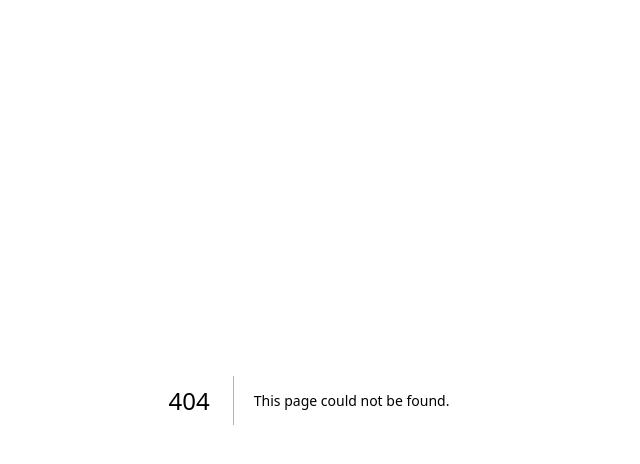
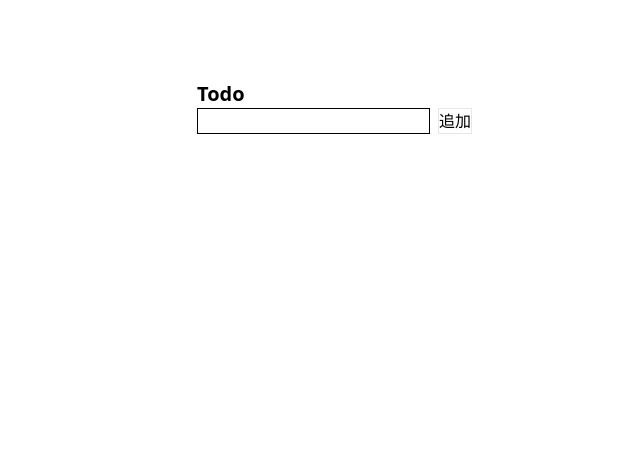
Before and after one commit to fast-mimicry/study-typescript, a Next.js app: page /todo in a window 1280 px wide. Before the commit this address had no page. Shown: the top 464 px of the page, without its empty margins (331-971 px from the left). Built offline with nearby package versions, Linux system fonts and the light colour scheme.

Commit message:
✨ todoページを追加

```diff
--- /dev/null
+++ b/src/pages/todo.tsx
@@ -0,0 +1,89 @@
+import { NextPage } from "next";
+import { useState } from "react";
+
+//studyts26
+
+type Todo = {
+    id: number;
+    label: string;
+    isDone: boolean;
+};
+const TODO: Todo[] = [
+    {id: Math.random(), label: "TODO1", isDone: false},
+    {id: Math.random(), label: "TODO2", isDone: true},
+    {id: Math.random(), label: "TODO3", isDone: false},
+    {id: Math.random(), label: "TODO4", isDone: false},
+];
+
+
+const Todo: NextPage = () => {
+    const [text, setText] = useState("");
+    const [todos, setTodos] = useState([]);
+
+    //error: パラメーター 'e' の型は暗黙的に 'any' になります。
+    //・引数eを定義する必要がある -> toggleのトリが(onchange)をコードジャンプして定義する
+    //
+    const toggle = e => {
+        setTodos(prevTodos => {
+            return prevTodos.map(todo => {
+
+                console.log({todo: todo, log: e.target.value});
+
+                if(todo.id === Number(e.target.value)){
+                    return { ...todo, isDone: !todo.isDone };
+                }
+                return todo;
+            })
+        })
+    };
+
+    const handleChangeText = e => {
+        setText(e.target.value);
+    };
+
+    const handleAdd = () => {
+
+        setTodos(prevTodos => {
+            return [
+                ...prevTodos,
+                {
+                    id: Math.random,
+                    label: text,
+                    isDone: false
+                }
+            ]
+        });
+        setText("");
+    };
+
+    console.log(text);
+
+    return (
+        <div className="w-96 mx-auto p-20">
+            <h1 className="text-xl font-bold">Todo</h1>
+            <div className="flex gap-x-2">
+                <input type="text" value={text} onChange={handleChangeText} className="border border-black" />
+                <button className="border borderblack shrink-0" onClick={handleAdd} >追加</button>
+            </div>
+            <ul className="mt-4 space-y-2">
+            {todos.map(todo => {
+                return (
+                    <li key={todo.id}>
+                        <label className="flex items-center gap-x-2">
+                            <input
+                                type="checkbox"
+                                checked={todo.isDone}
+                                onChange={toggle}
+                                value={todo.id}
+                            />
+                            <span>{todo.label}</span>
+                        </label>
+                    </li>
+                );
+            })}
+            </ul>
+        </div>
+    );
+};
+
+export default Todo;
```
